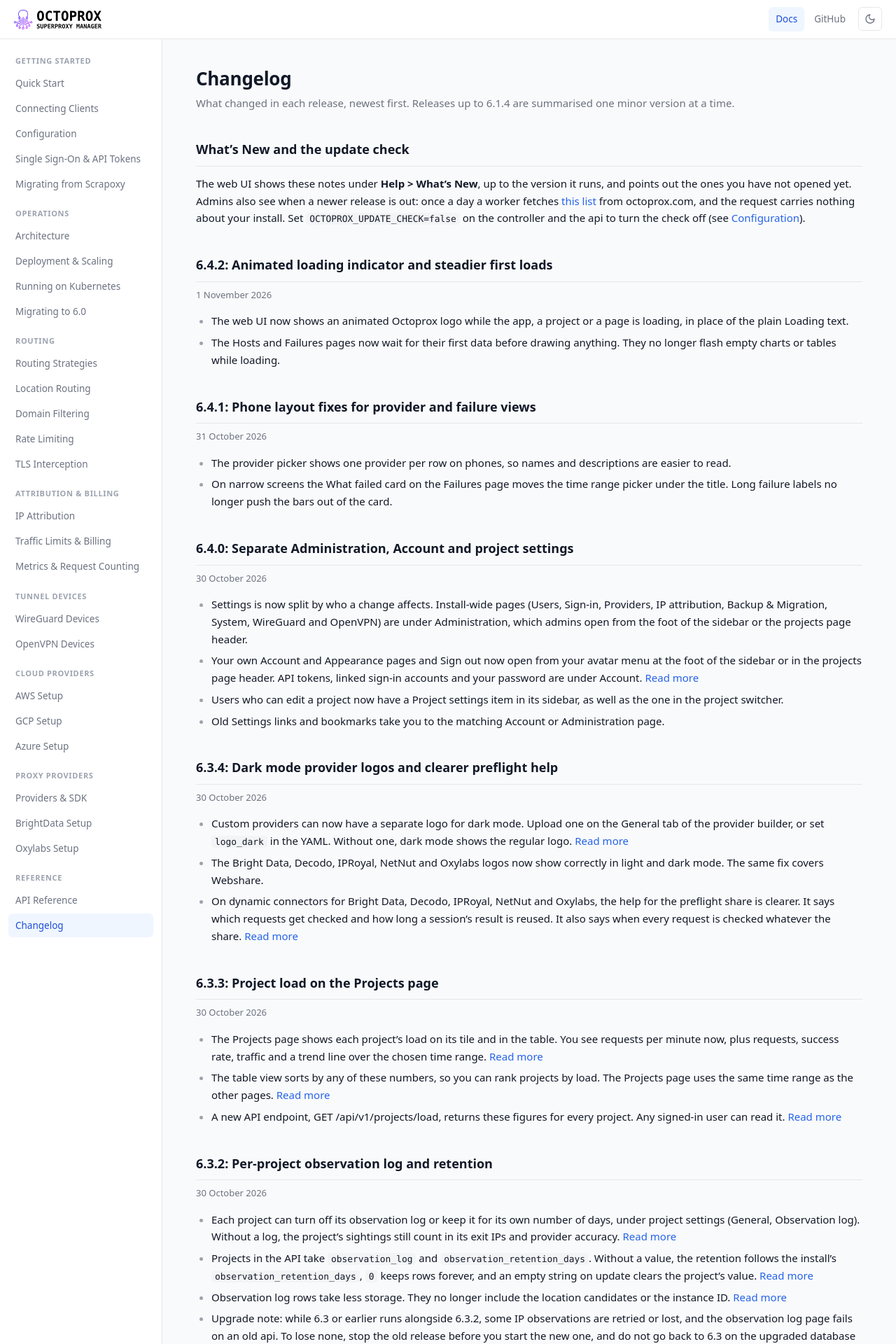
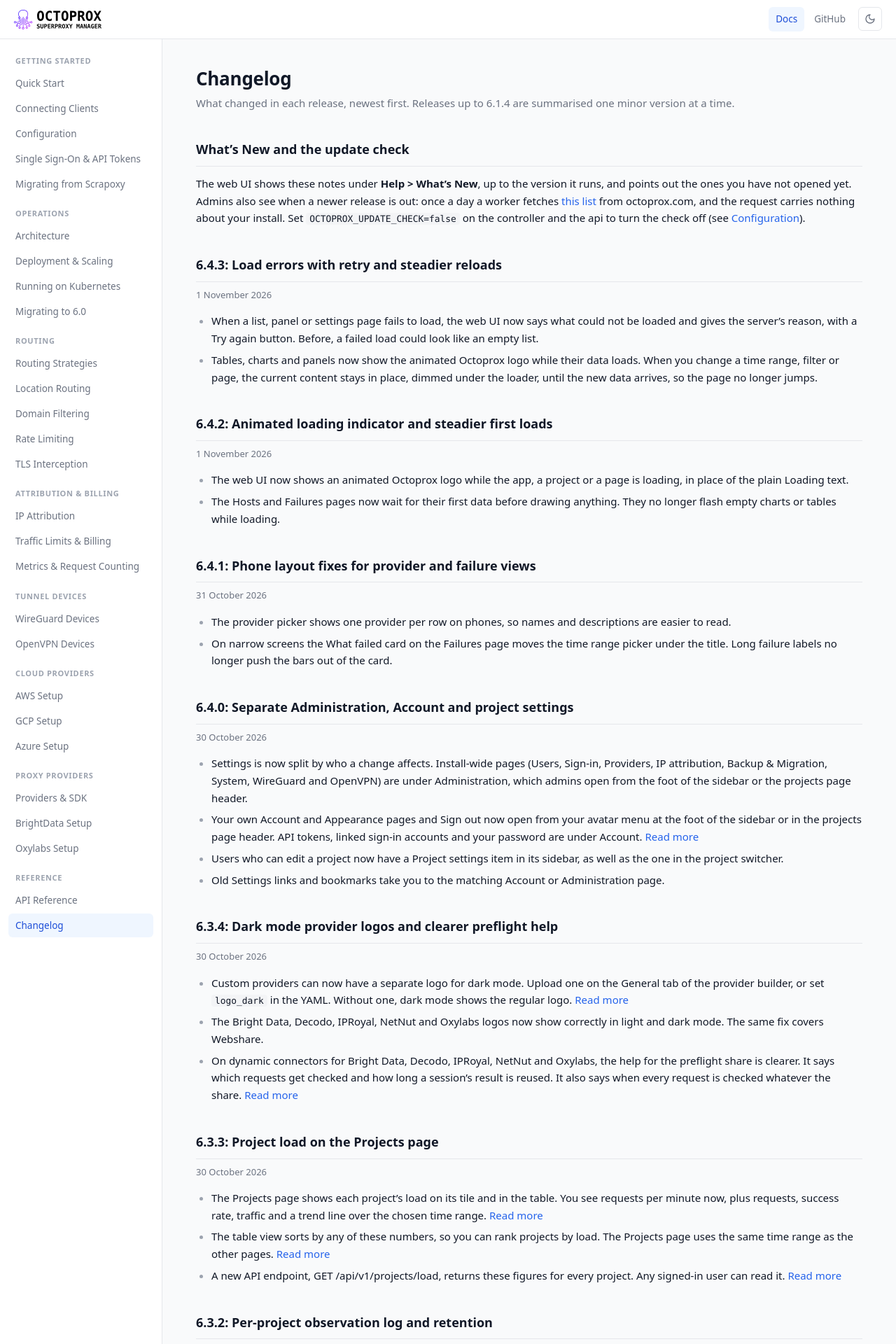
Before and after one commit to octoprox/octoprox, a Jekyll site: the page built from docs/changelog.md, in a window 1280 px wide. Shown: the top 1920 px of the page at 70% size. Built offline with Jekyll 4.4.1, drawn with Linux system fonts in a browser that asks for light colours.

Commit message:
Bump version to 6.4.3

```diff
--- a/docs/_data/releases.yml
+++ b/docs/_data/releases.yml
@@ -9,6 +9,13 @@
 #   title    a few words naming the main themes
 #   changes  what changed, for the people who use Octoprox; `docs` is a page
 #            on octoprox.com that explains it, such as connecting#exit-headers
+
+- version: 6.4.3
+  date: 2026-11-01
+  title: Load errors with retry and steadier reloads
+  changes:
+    - text: "When a list, panel or settings page fails to load, the web UI now says what could not be loaded and gives the server's reason, with a Try again button. Before, a failed load could look like an empty list."
+    - text: "Tables, charts and panels now show the animated Octoprox logo while their data loads. When you change a time range, filter or page, the current content stays in place, dimmed under the loader, until the new data arrives, so the page no longer jumps."
 
 - version: 6.4.2
   date: 2026-11-01
--- a/pyproject.toml
+++ b/pyproject.toml
@@ -1,6 +1,6 @@
 [project]
 name = "octoprox"
-version = "6.4.2"
+version = "6.4.3"
 description = "A dynamic and flexible proxy manager"
 readme = "README.md"
 requires-python = ">=3.12"
```
